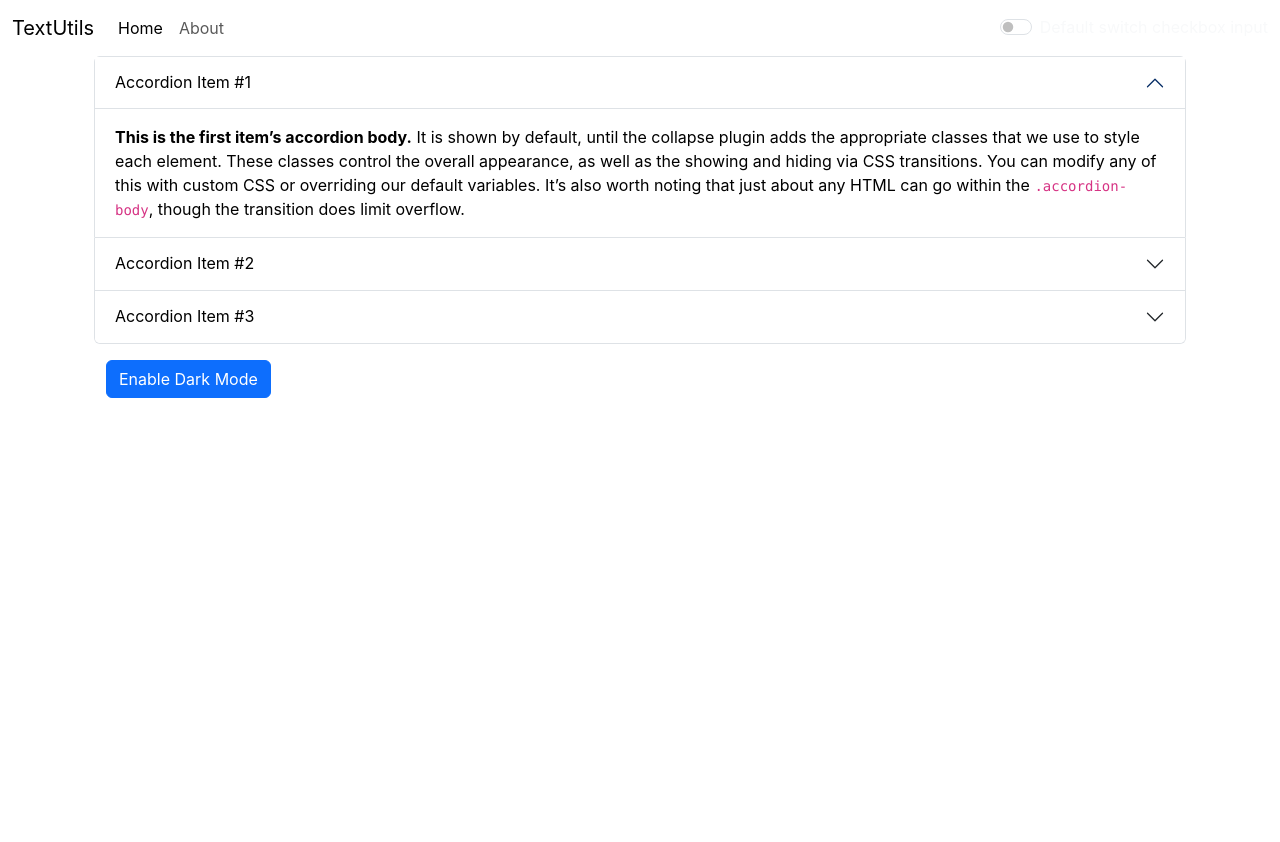
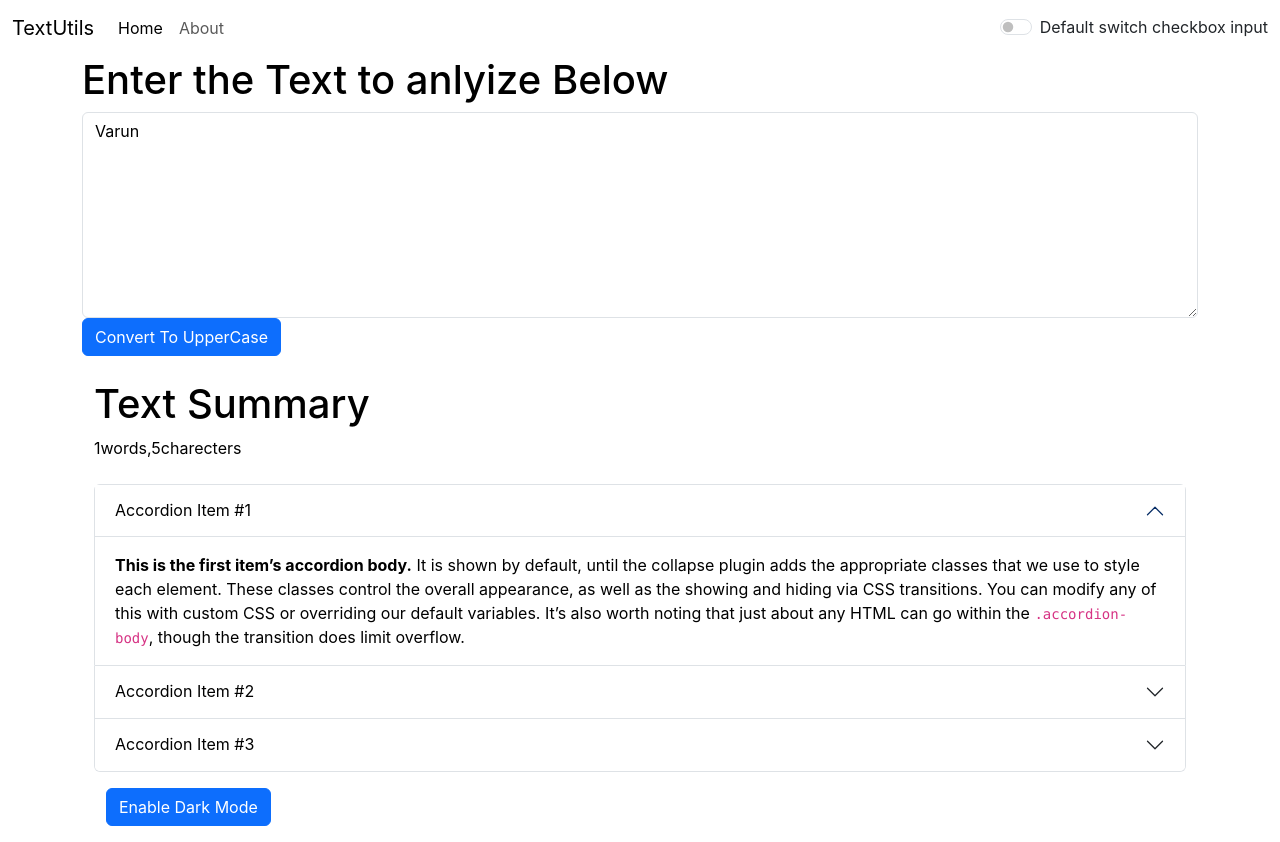
Before and after one commit to varunkr9866/React-Workspace, a React (Create React App) app: page / in a window 1280 px wide. Before the commit the page ends 800 px from the top, so only its background shows below. Built offline with nearby package versions, Linux system fonts and the light colour scheme.

Commit message:
COMPLETED WORKING ON BACKGROUND USING APP COMPONENT BY REACT

```diff
--- a/src/App.js
+++ b/src/App.js
@@ -1,8 +1,8 @@
 import { useState } from "react";
 import "./App.css";
 import About from "./components/About.js";
-import Navbar from "./components/Navbar";
-// import TextForm from "./components/TextForm.js";
+import Navbar from "./components/Navbar.js";
+import TextForm from "./components/TextForm.js";
 
 function App() {
 
@@ -19,9 +19,9 @@ function App() {
   let name = "Varun Reddy";
   return (
     <>
-      <Navbar title = "TextUtils" aboutText = "About" toggleMode={toggleMode}/>
+      <Navbar title = "TextUtils" aboutText = "About" mode ={mode} toggleMode={toggleMode}/>
       <div className="container">
-        {/* <TextForm heading = 'Enter the Text to anlyize Below'/> */}
+        <TextForm  heading = 'Enter the Text to anlyize Below'mode ={mode} />
         <About/>
       </div>
 
--- a/src/components/TextForm.js
+++ b/src/components/TextForm.js
@@ -15,11 +15,12 @@ export default function TextForm(props) {
   return (
     <>
     <div>
-      <div className="mb-3">
+      <div className="mb-3" style={{color:props.mode ==='dark'?'white':'black'}} >
         <h1>{props.heading}</h1>
         <textarea
           className="form-control"
           onChange={handleChange}
+          style={{backgroundColor:props.mode ==='dark'?'grey':'white',color:props.mode ==='dark'?'white':'black'}}
           value={text}
           id="exampleFormControlTextarea1"
           rows="8"
@@ -29,7 +30,7 @@ export default function TextForm(props) {
       </button>
       </div>
     </div>
-    <div className="container my-4">
+    <div className="container my-4" style={{color:props.mode ==='dark'?'white':'black'}}>
       <h1>Text Summary</h1>
       <p>{text.split(' ').length}words,{text.length}charecters</p>
     </div>
```
